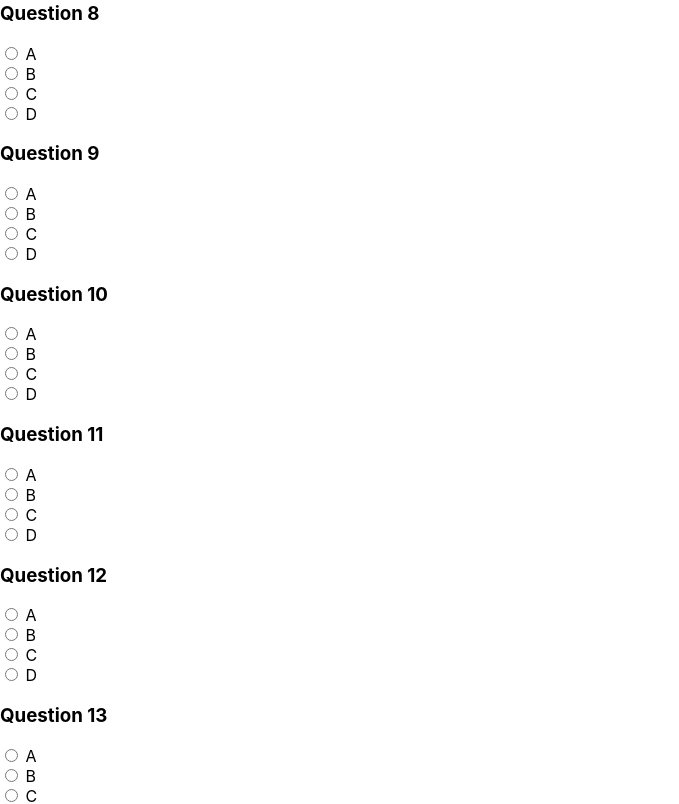
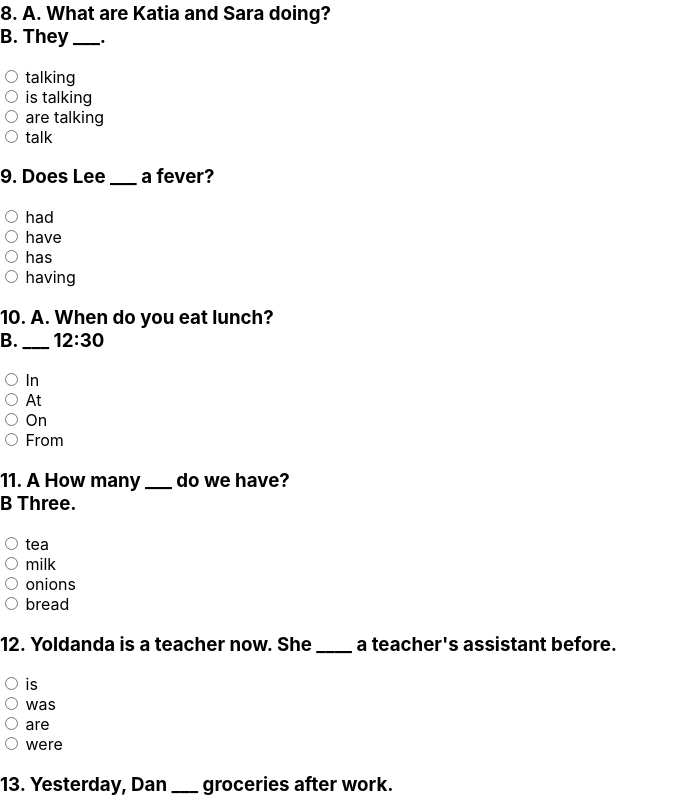
Before and after one commit to Chicago19/team-17, a React (Create React App) app in the folder my-app/: page /exam in a window 1280 px wide. Shown: the part 1000-1804 px from the top of the page, without its empty margins (0-679 px from the left). Built offline with nearby package versions, Linux system fonts and the light colour scheme.

Commit message:
Bare test page is completed

```diff
--- a/my-app/src/Exam.js
+++ b/my-app/src/Exam.js
@@ -30,125 +30,130 @@ export default class Exam extends Component {
     return (
 
       <form onSubmit={this.handleSubmit}>
-      <h3>Question 1</h3>
-      <input type="radio" name="q1" value="male"/> A<br/>
-      <input type="radio" name="q1" value="female"/> B<br/>
-      <input type="radio" name="q1" value="female"/> C<br/>
-      <input type="radio" name="q1" value="other"/> D
+      <h3>1. What's the mother's name? </h3>
+      <input type="radio" name="q1" value="a"/> His name is Pilar.<br/>
+      <input type="radio" name="q1" value="b"/> Their name is Pilar.<br/>
+      <input type="radio" name="q1" value="c"/> Her name is Pilar.<br/>
+      <input type="radio" name="q1" value="d"/> Your name is Pilar.
 
-      <h3>Question 2</h3>
-      <input type="radio" name="q2" value="male"/> A<br/>
-      <input type="radio" name="q2" value="female"/> B<br/>
-      <input type="radio" name="q2" value="female"/> C<br/>
-      <input type="radio" name="q2" value="other"/> D
+      <h3>2. There are three ___ on the table.</h3>
+      <input type="radio" name="q2" value="a"/> cup<br/>
+      <input type="radio" name="q2" value="b"/> cake<br/>
+      <input type="radio" name="q2" value="c"/> cups<br/>
+      <input type="radio" name="q2" value="d"/> plate
 
-      <h3>Question 3</h3>
-      <input type="radio" name="q3" value="male"/> A<br/>
-      <input type="radio" name="q3" value="female"/> B<br/>
-      <input type="radio" name="q3" value="female"/> C<br/>
-      <input type="radio" name="q3" value="other"/> D
+      <h3>3. Is Ramona happy?</h3>
+      <input type="radio" name="q3" value="a"/> Yes, she is<br/>
+      <input type="radio" name="q3" value="b"/> Yes, he is<br/>
+      <input type="radio" name="q3" value="c"/> Yes, we are.<br/>
+      <input type="radio" name="q3" value="d"/> Yes, they are.
 
-      <h3>Question 4</h3>
-      <input type="radio" name="q4" value="male"/> A<br/>
-      <input type="radio" name="q4" value="female"/> B<br/>
-      <input type="radio" name="q4" value="female"/> C<br/>
-      <input type="radio" name="q4" value="other"/> D
+      <h3>4. Carmina's Restaurant is open ___.</h3>
+      <input type="radio" name="q4" value="a"/> on Sunday<br/>
+      <input type="radio" name="q4" value="b"/> on Saturday<br/>
+      <input type="radio" name="q4" value="c"/> on Tuesday<br/>
+      <input type="radio" name="q4" value="d"/> on Monday
 
-      <h3>Question 5</h3>
-      <input type="radio" name="q5" value="male"/> A<br/>
-      <input type="radio" name="q5" value="female"/> B<br/>
-      <input type="radio" name="q5" value="female"/> C<br/>
-      <input type="radio" name="q5" value="other"/> D
+      <h3>5. How many people work at the day-care center?</h3>
+      <input type="radio" name="q5" value="a"/> three<br/>
+      <input type="radio" name="q5" value="b"/> five<br/>
+      <input type="radio" name="q5" value="c"/> four<br/>
+      <input type="radio" name="q5" value="d"/> six
 
-      <h3>Question 6</h3>
-      <input type="radio" name="q6" value="male"/> A<br/>
-      <input type="radio" name="q6" value="female"/> B<br/>
-      <input type="radio" name="q6" value="female"/> C<br/>
-      <input type="radio" name="q6" value="other"/> D
+      <h3>6. Who works until 8:00 p.m. on Tuesday and Thursday?</h3>
+      <input type="radio" name="q6" value="a"/> Dan<br/>
+      <input type="radio" name="q6" value="b"/> Megan<br/>
+      <input type="radio" name="q6" value="c"/> Juan<br/>
+      <input type="radio" name="q6" value="d"/> Sally
 
-      <h3>Question 7</h3>
-      <input type="radio" name="q7" value="male"/> A<br/>
-      <input type="radio" name="q7" value="female"/> B<br/>
-      <input type="radio" name="q7" value="female"/> C<br/>
-      <input type="radio" name="q7" value="other"/> D
+      <h3>7. The post office is ___ the parking lot</h3>
+      <input type="radio" name="q7" value="a"/> on<br/>
+      <input type="radio" name="q7" value="b"/> on the corner of<br/>
+      <input type="radio" name="q7" value="c"/> across from<br/>
+      <input type="radio" name="q7" value="d"/> next to
 
-      <h3>Question 8</h3>
-      <input type="radio" name="q8" value="male"/> A<br/>
-      <input type="radio" name="q8" value="female"/> B<br/>
-      <input type="radio" name="q8" value="female"/> C<br/>
-      <input type="radio" name="q8" value="other"/> D
+      <h3>8. A. What are Katia and Sara doing?<br/>
+             B. They ___.</h3>
+      <input type="radio" name="q8" value="a"/> talking<br/>
+      <input type="radio" name="q8" value="b"/> is talking<br/>
+      <input type="radio" name="q8" value="c"/> are talking<br/>
+      <input type="radio" name="q8" value="d"/> talk
 
-      <h3>Question 9</h3>
-      <input type="radio" name="q9" value="male"/> A<br/>
-      <input type="radio" name="q9" value="female"/> B<br/>
-      <input type="radio" name="q9" value="female"/> C<br/>
-      <input type="radio" name="q9" value="other"/> D
+      <h3>9. Does Lee ___ a fever?</h3>
+      <input type="radio" name="q9" value="a"/> had<br/>
+      <input type="radio" name="q9" value="b"/> have<br/>
+      <input type="radio" name="q9" value="c"/> has<br/>
+      <input type="radio" name="q9" value="d"/> having
 
-      <h3>Question 10</h3>
-      <input type="radio" name="q10" value="male"/> A<br/>
-      <input type="radio" name="q10" value="female"/> B<br/>
-      <input type="radio" name="q10" value="female"/> C<br/>
-      <input type="radio" name="q10" value="other"/> D
+      <h3>10. A. When do you eat lunch?<br/>
+              B. ___ 12:30
+      </h3>
+      <input type="radio" name="q10" value="a"/> In<br/>
+      <input type="radio" name="q10" value="b"/> At<br/>
+      <input type="radio" name="q10" value="c"/> On<br/>
+      <input type="radio" name="q10" value="d"/> From
 
-      <h3>Question 11</h3>
-      <input type="radio" name="q11" value="male"/> A<br/>
-      <input type="radio" name="q11" value="female"/> B<br/>
-      <input type="radio" name="q11" value="female"/> C<br/>
-      <input type="radio" name="q11" value="other"/> D
+      <h3>11. A How many ___ do we have?<br/>
+            B Three.</h3>
+      <input type="radio" name="q11" value="a"/> tea<br/>
+      <input type="radio" name="q11" value="b"/> milk<br/>
+      <input type="radio" name="q11" value="c"/> onions<br/>
+      <input type="radio" name="q11" value="d"/> bread
 
-      <h3>Question 12</h3>
-      <input type="radio" name="q12" value="male"/> A<br/>
-      <input type="radio" name="q12" value="female"/> B<br/>
-      <input type="radio" name="q12" value="female"/> C<br/>
-      <input type="radio" name="q12" value="other"/> D
+      <h3>12. Yoldanda is a teacher now. She ____ a teacher's assistant before.</h3>
+      <input type="radio" name="q12" value="a"/> is<br/>
+      <input type="radio" name="q12" value="b"/> was<br/>
+      <input type="radio" name="q12" value="c"/> are<br/>
+      <input type="radio" name="q12" value="d"/> were
 
-      <h3>Question 13</h3>
-      <input type="radio" name="q13" value="male"/> A<br/>
-      <input type="radio" name="q13" value="female"/> B<br/>
-      <input type="radio" name="q13" value="female"/> C<br/>
-      <input type="radio" name="q13" value="other"/> D
+      <h3>13. Yesterday, Dan ___ groceries after work.</h3>
+      <input type="radio" name="q13" value="a"/> bought<br/>
+      <input type="radio" name="q13" value="b"/> buy<br/>
+      <input type="radio" name="q13" value="c"/> buying<br/>
+      <input type="radio" name="q13" value="d"/> buys
 
-      <h3>Question 14</h3>
-      <input type="radio" name="q14" value="male"/> A<br/>
-      <input type="radio" name="q14" value="female"/> B<br/>
-      <input type="radio" name="q14" value="female"/> C<br/>
-      <input type="radio" name="q14" value="other"/> D
+      <h3>14. What will you learn in Ms. Cuevas's class?</h3>
+      <input type="radio" name="q14" value="a"/> math<br/>
+      <input type="radio" name="q14" value="b"/> computer repair<br/>
+      <input type="radio" name="q14" value="c"/> TV repair<br/>
+      <input type="radio" name="q14" value="d"/> American history
 
-      <h3>Question 15</h3>
-      <input type="radio" name="q15" value="male"/> A<br/>
-      <input type="radio" name="q15" value="female"/> B<br/>
-      <input type="radio" name="q15" value="female"/> C<br/>
-      <input type="radio" name="q15" value="other"/> D
+      <h3>15. Which course meets on Mondays and Tuesdays?</h3>
+      <input type="radio" name="q15" value="a"/> GED<br/>
+      <input type="radio" name="q15" value="b"/> Introduction to Computers<br/>
+      <input type="radio" name="q15" value="c"/> TV and DVD repair<br/>
+      <input type="radio" name="q15" value="d"/> Citizenship
 
-      <h3>Question 16</h3>
-      <input type="radio" name="q16" value="male"/> A<br/>
-      <input type="radio" name="q16" value="female"/> B<br/>
-      <input type="radio" name="q16" value="female"/> C<br/>
-      <input type="radio" name="q16" value="other"/> D
+      <h3>16. A what did Joe buy Sylvia?</h3>
+      <input type="radio" name="q16" value="a"/> to her<br/>
+      <input type="radio" name="q16" value="b"/> she<br/>
+      <input type="radio" name="q16" value="c"/> them<br/>
+      <input type="radio" name="q16" value="d"/> her
 
-      <h3>Question 17</h3>
-      <input type="radio" name="q17" value="male"/> A<br/>
-      <input type="radio" name="q17" value="female"/> B<br/>
-      <input type="radio" name="q17" value="female"/> C<br/>
-      <input type="radio" name="q17" value="other"/> D
+      <h3>17. Leon has a test tomorrow. He ___ study tonight</h3>
+      <input type="radio" name="q17" value="a"/> is<br/>
+      <input type="radio" name="q17" value="b"/> will<br/>
+      <input type="radio" name="q17" value="c"/> them<br/>
+      <input type="radio" name="q17" value="d"/> her
 
-      <h3>Question 18</h3>
-      <input type="radio" name="q18" value="male"/> A<br/>
-      <input type="radio" name="q18" value="female"/> B<br/>
-      <input type="radio" name="q18" value="female"/> C<br/>
-      <input type="radio" name="q18" value="other"/> D
+      <h3>18. A When do Mr. and Mrs. Yamada usually eat dinner?</h3>
+      <input type="radio" name="q18" value="a"/> eat<br/>
+      <input type="radio" name="q18" value="b"/> ate<br/>
+      <input type="radio" name="q18" value="c"/> eats<br/>
+      <input type="radio" name="q18" value="d"/> eating
 
-      <h3>Question 19</h3>
-      <input type="radio" name="q19" value="male"/> A<br/>
-      <input type="radio" name="q19" value="female"/> B<br/>
-      <input type="radio" name="q19" value="female"/> C<br/>
-      <input type="radio" name="q19" value="other"/> D
+      <h3>19. Marcia's back is hurting. She ___ to see a doctor.</h3>
+      <input type="radio" name="q19" value="a"/> have<br/>
+      <input type="radio" name="q19" value="b"/> having<br/>
+      <input type="radio" name="q19" value="c"/> has<br/>
+      <input type="radio" name="q19" value="d"/> had
 
-      <h3>Question 20</h3>
-      <input type="radio" name="q20" value="male"/> A<br/>
-      <input type="radio" name="q20" value="female"/> B<br/>
-      <input type="radio" name="q20" value="female"/> C<br/>
-      <input type="radio" name="q20" value="other"/> D <br/>
+      <h3> 20. A How long does it take to drive to Philadelphia?<br/>
+            B It takes ___.</h3>
+      <input type="radio" name="q20" value="a"/> every day<br/>
+      <input type="radio" name="q20" value="b"/> about two hours<br/>
+      <input type="radio" name="q20" value="c"/> often<br/>
+      <input type="radio" name="q20" value="d"/> twice a month <br/>
       </form>
 
     );
```
